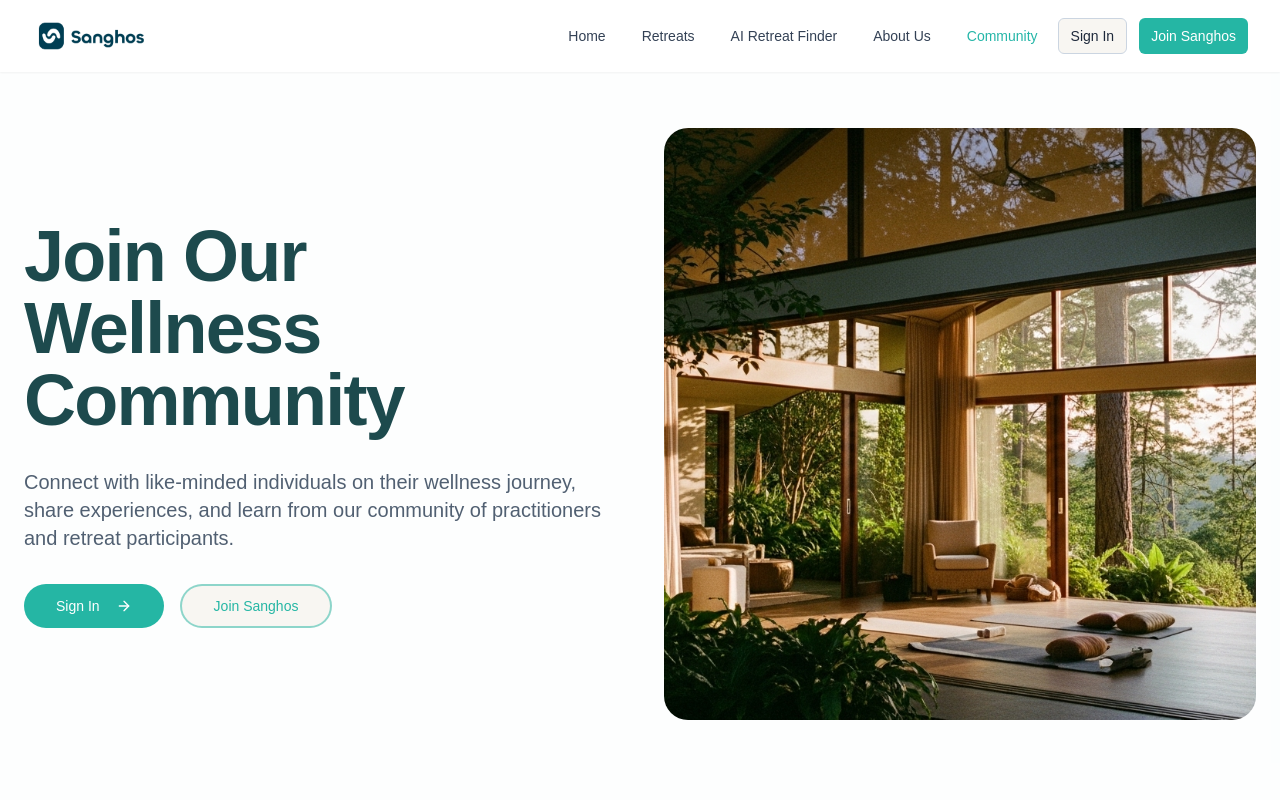
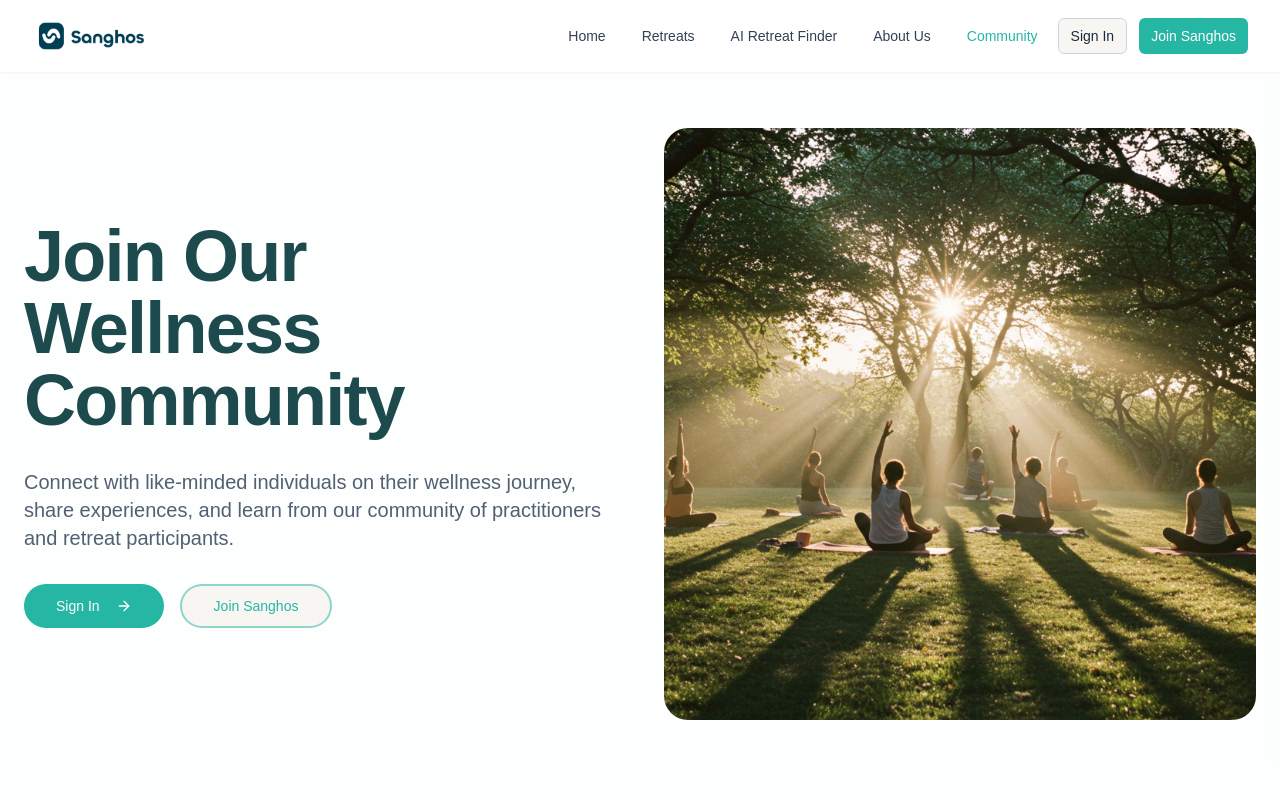
Before and after one commit to Devinfern/sanghos, a React (Vite) app: page /community-teaser in a window 1280 px wide. Shown: the top 800 px of the page. Built offline with nearby package versions, Linux system fonts and the light colour scheme; no server answers; the database is empty; a web font is replaced by a local one.

Commit message:
Replace image in Community Teaser
Replaced the hero image in the Community Teaser page with the provided image.

```diff
--- a/src/pages/CommunityTeaser.tsx
+++ b/src/pages/CommunityTeaser.tsx
@@ -133,8 +133,8 @@ const CommunityTeaser = () => {
                 className="relative rounded-3xl overflow-hidden"
               >
                 <OptimizedImage
-                  src="/lovable-uploads/60c5a966-4e10-4c09-af70-bfafe90c0630.png"
-                  alt="Community meditation session"
+                  src="/lovable-uploads/1bb523ae-38ed-4377-8a20-53ad930f2cba.png"
+                  alt="Community yoga session in nature"
                   className="w-full h-full object-cover"
                 />
               </motion.div>
```
Also changed, not shown: public/lovable-uploads/1bb523ae-38ed-4377-8a20-53ad930f2cba.png (added).
